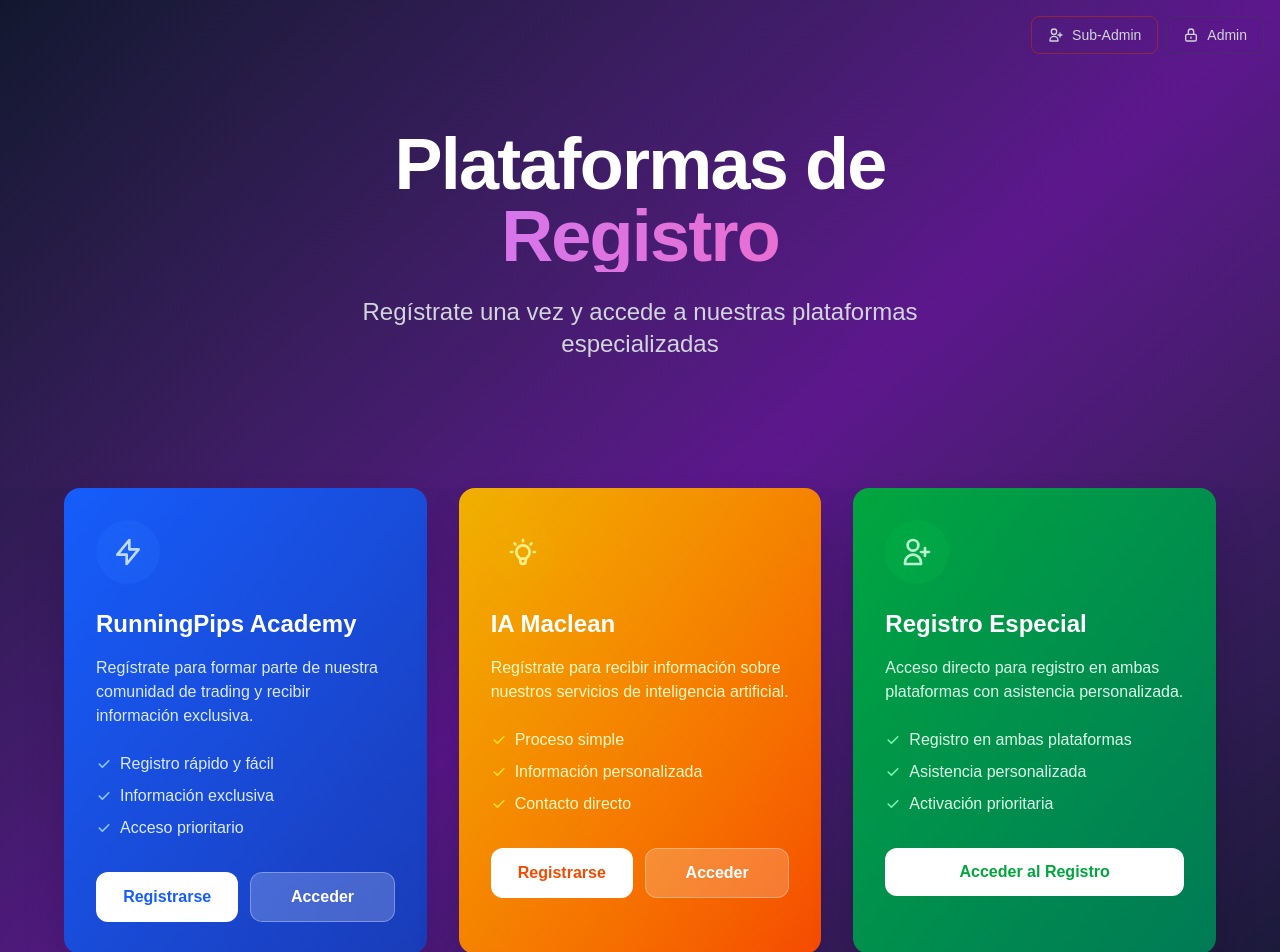
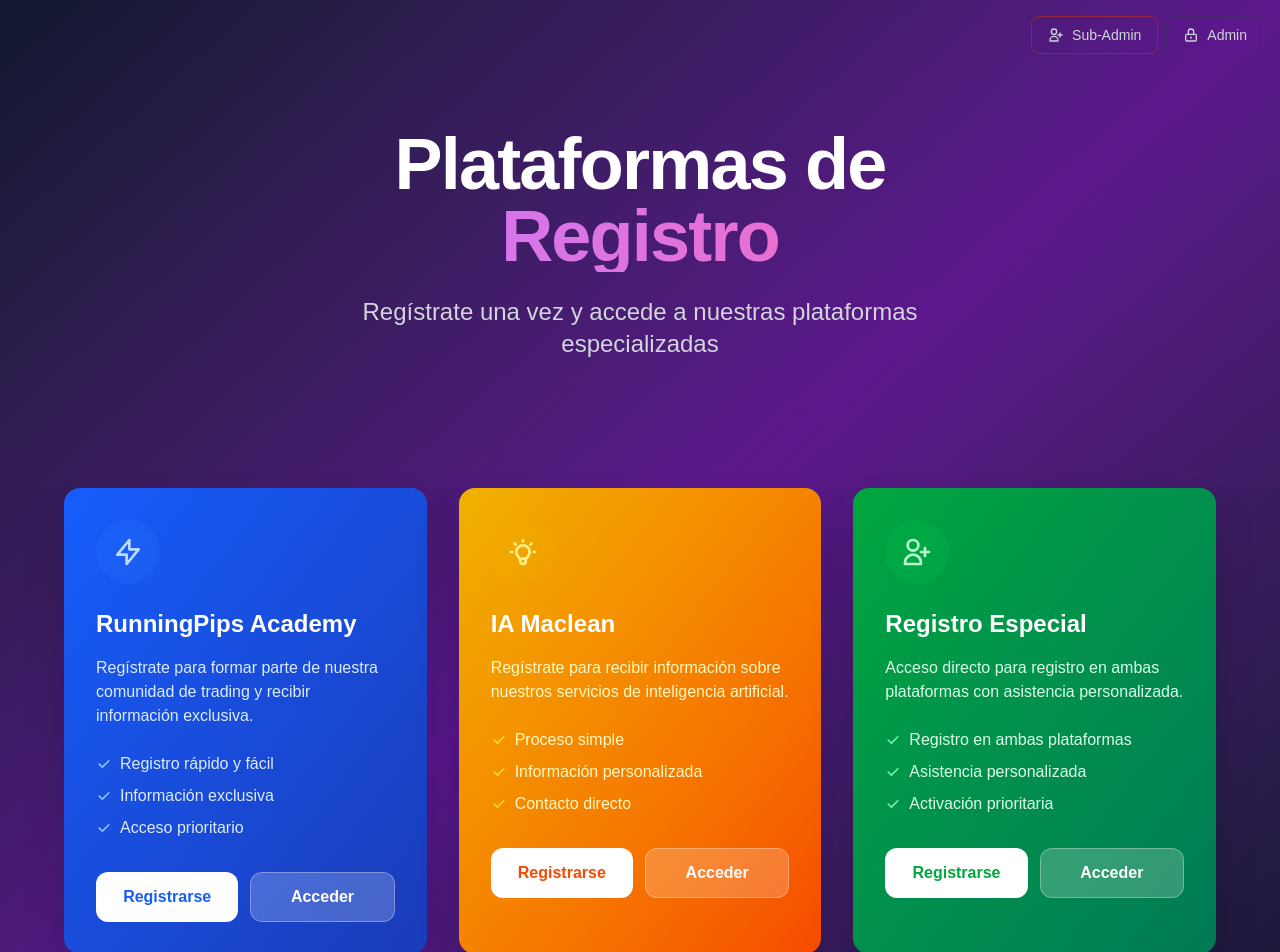
Before and after one commit to jhon0608/formulario-multiples, a Next.js app: page / in a window 1280 px wide. Shown: the top 952 px of the page. Built offline with nearby package versions, Linux system fonts and the light colour scheme.

Commit message:
Agregar botones Registrarse y Acceder para Ricardo

```diff
--- a/src/app/page.tsx
+++ b/src/app/page.tsx
@@ -198,12 +198,20 @@
                     Activación prioritaria
                   </li>
                 </ul>
-                <Link
-                  href="/ricardo"
-                  className="w-full inline-flex items-center justify-center rounded-xl bg-white px-4 py-3 text-base font-semibold text-green-600 transition-all duration-200 hover:bg-green-50 hover:scale-105"
-                >
-                  Acceder al Registro
-                </Link>
+                <div className="flex gap-3">
+                  <Link
+                    href="/ricardo"
+                    className="flex-1 inline-flex items-center justify-center rounded-xl bg-white px-4 py-3 text-base font-semibold text-green-600 transition-all duration-200 hover:bg-green-50 hover:scale-105"
+                  >
+                    Registrarse
+                  </Link>
+                  <Link
+                    href="/ricardo"
+                    className="flex-1 inline-flex items-center justify-center rounded-xl bg-white/20 px-4 py-3 text-base font-semibold text-white transition-all duration-200 hover:bg-white/30 border border-white/30"
+                  >
+                    Acceder
+                  </Link>
+                </div>
               </div>
             </div>
           </div>
```
